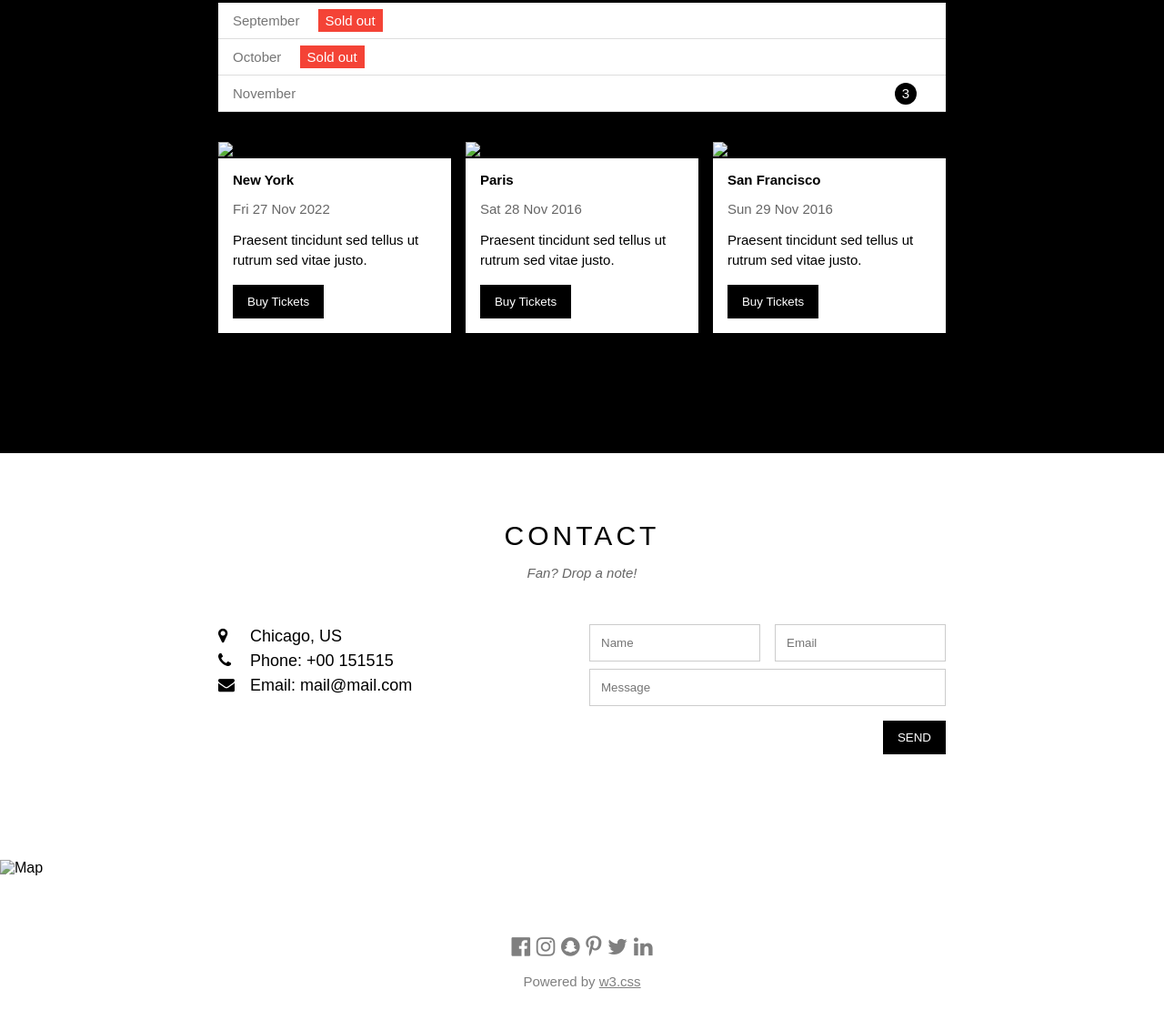
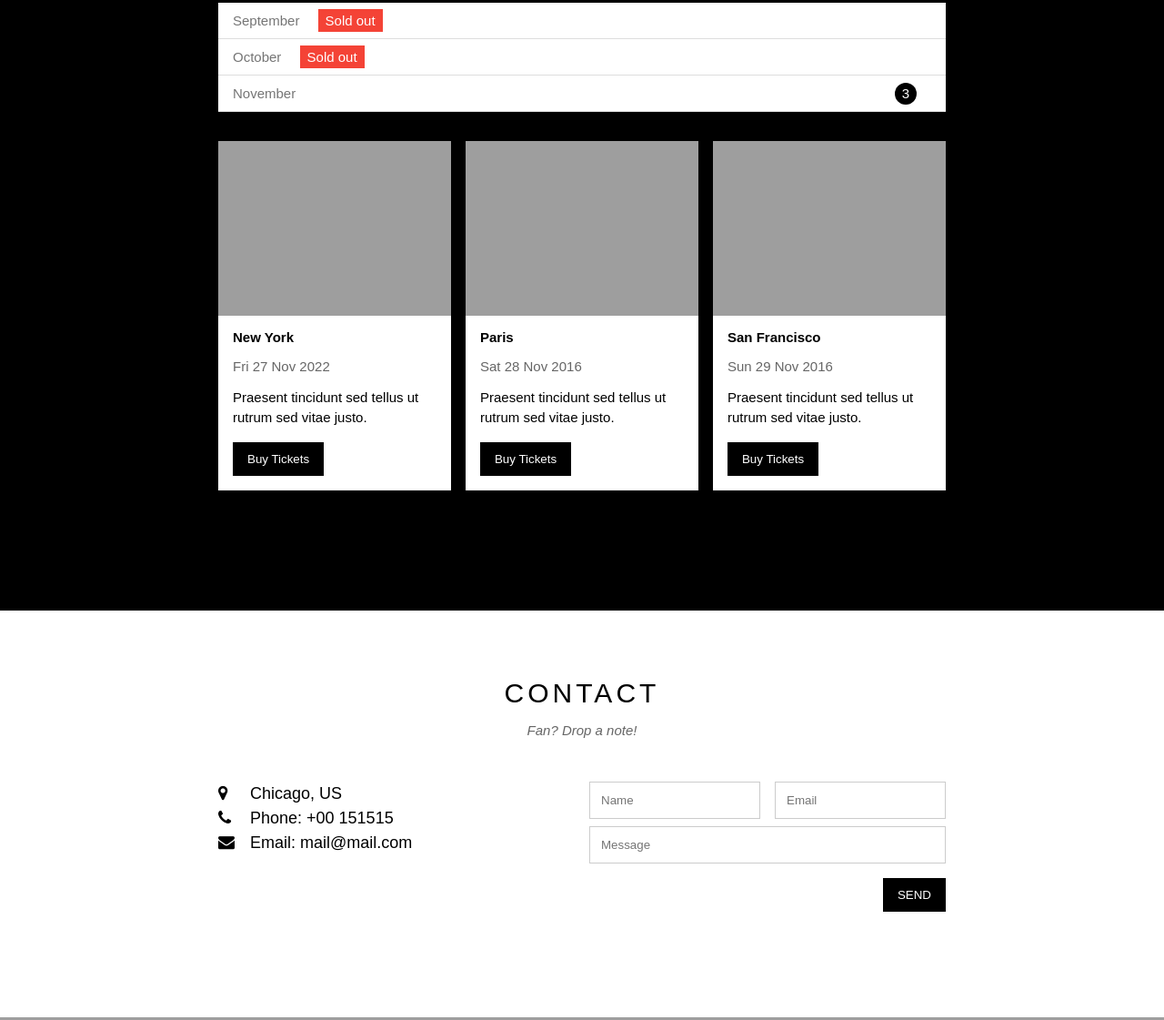
Before and after one commit to truyenbuns5/TheBand, a plain HTML site: page index.html in a window 1280 px wide. Shown: the part 1477-2598 px from the top of the page at 91% size. Drawn offline with Linux system fonts and the light colour scheme; the site is published under a folder, as on GitHub Pages, so addresses that start at the root find nothing.

Commit message:
Update index.html

```diff
--- a/index.html
+++ b/index.html
@@ -93,7 +93,7 @@
             <!-- Places -->
             <div class="row places-list">
               <div class="col col-third">
-                <img src="/assets/img/places/place_1.jpg" alt="New York" class="place-img" />
+                <img src="./assets/img/places/place_1.jpg" alt="New York" class="place-img" />
                 <div class="place-body">
                   <h3 class="place-heading">New York</h3>
                   <p class="place-time">Fri 27 Nov 2022</p>
@@ -102,7 +102,7 @@
                 </div>
               </div>
               <div class="col col-third">
-                <img src="/assets/img/places/place_2.jpg" alt="New York" class="place-img" />
+                <img src="./assets/img/places/place_2.jpg" alt="New York" class="place-img" />
                 <div class="place-body">
                   <h3 class="place-heading">Paris</h3>
                   <p class="place-time">Sat 28 Nov 2016</p>
@@ -111,7 +111,7 @@
                 </div>
               </div>
               <div class="col col-third">
-                <img src="/assets/img/places/place_3.jpg" alt="New York" class="place-img" />
+                <img src="./assets/img/places/place_3.jpg" alt="New York" class="place-img" />
                 <div class="place-body">
                   <h3 class="place-heading">San Francisco</h3>
                   <p class="place-time">Sun 29 Nov 2016</p>
@@ -156,7 +156,7 @@
         <!-- End: Contact Section -->
 
         <div class="map-section">
-          <img src="/assets/img/map.jpg" alt="Map" />
+          <img src="./assets/img/map.jpg" alt="Map" />
         </div>
       </div>
       <div id="footer">
```
